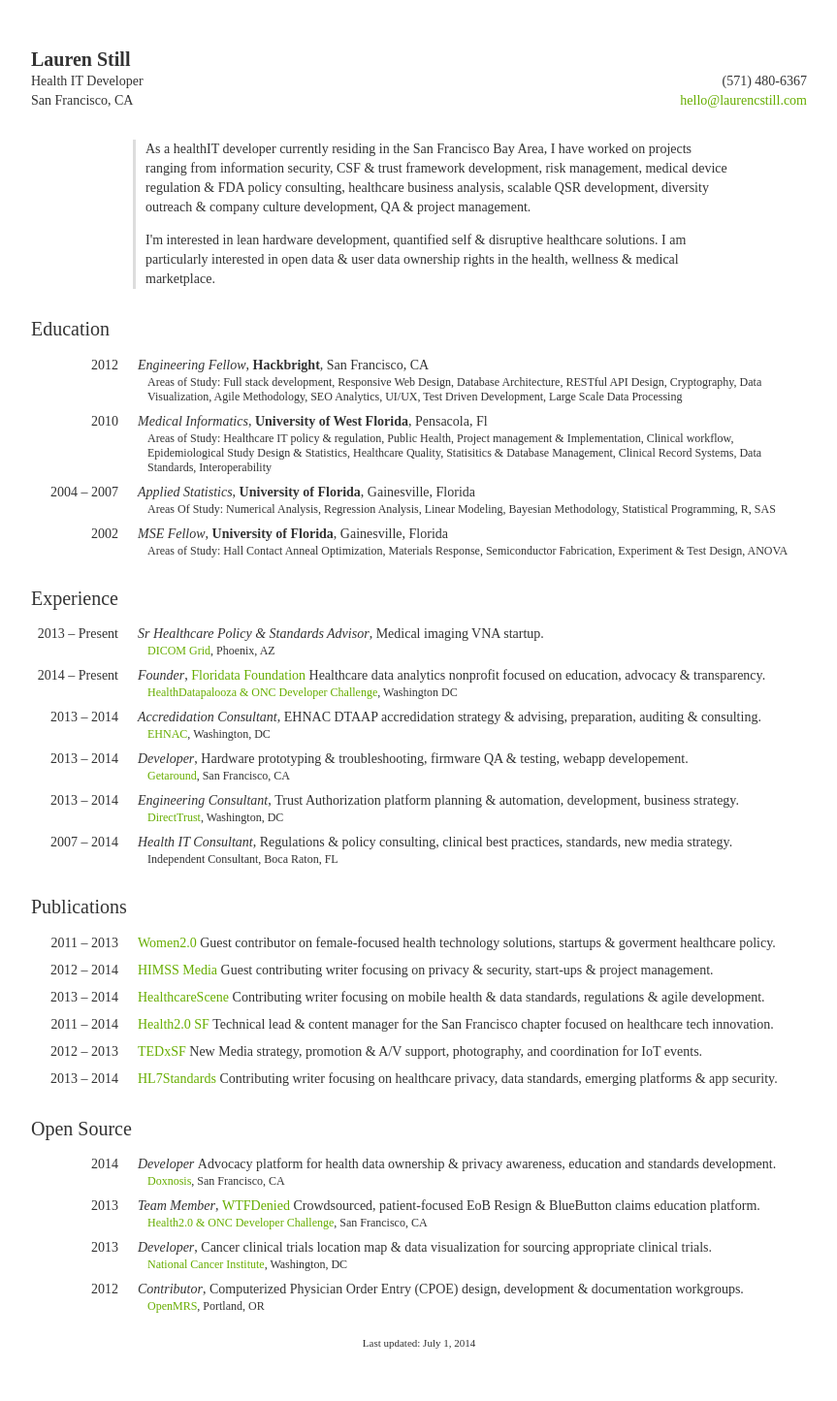
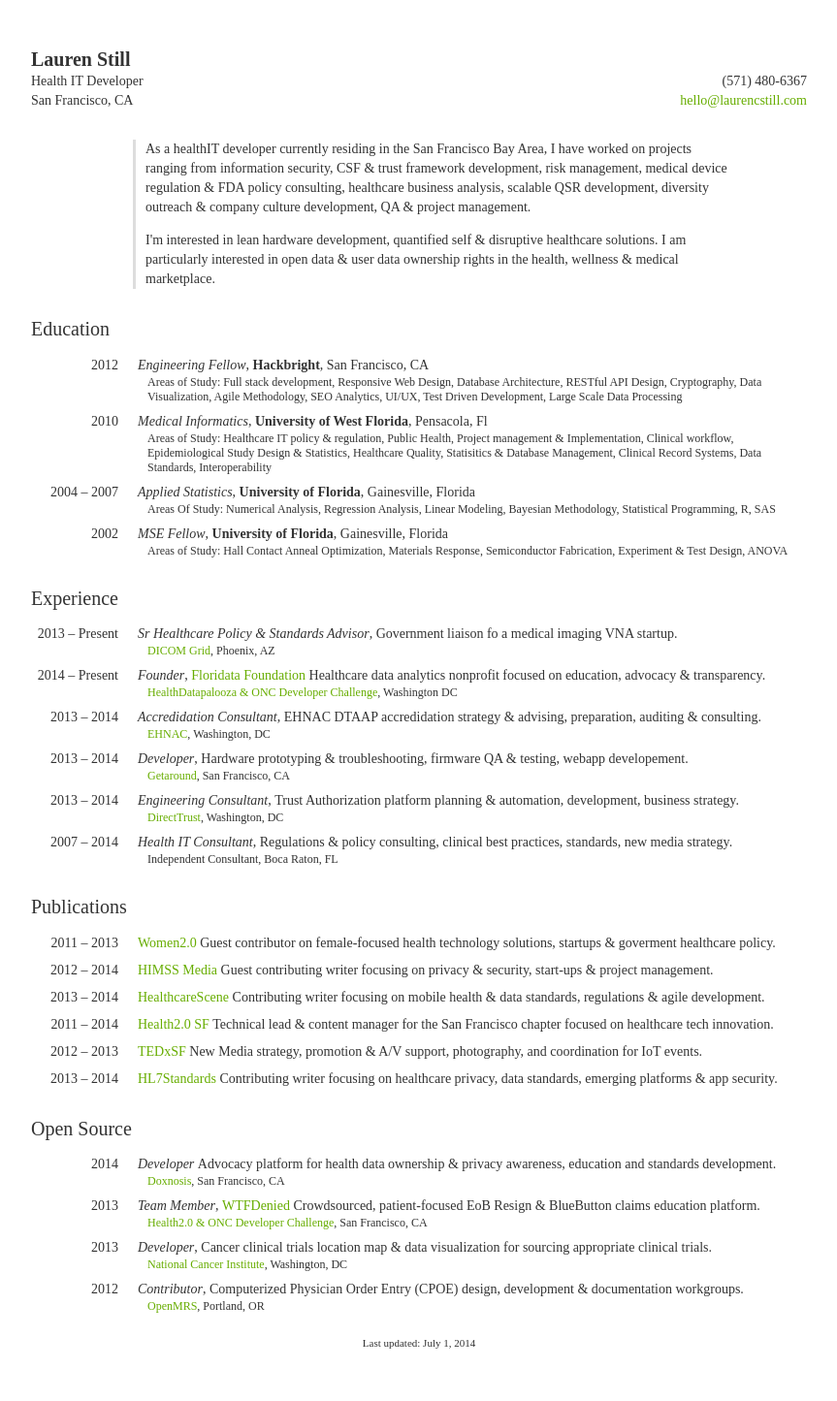
Before and after one commit to laurenstill/laurenstill.github.io, a Jekyll site: the page cv/index.html, which Jekyll copies as it is, in a window 1280 px wide. Shown: the whole page at 97% size, without its empty margins (208-1071 px from the left). Built offline with Jekyll 4.4.1, drawn with Linux system fonts in a browser that asks for light colours; comment, search, counter and statistics services are not loaded.

Commit message:
Update index.html

```diff
--- a/cv/index.html
+++ b/cv/index.html
@@ -87,7 +87,7 @@
             <li>
                     <span class="date">2013 &ndash; Present</span>
                     <span class="position">Sr Healthcare Policy &amp; Standards Advisor</span>,
-                    <span class="project">Medical imaging VNA startup.</span>
+                    <span class="project">Government liaison fo a medical imaging VNA startup.</span>
                     <span class="meta">
                         <a href="http://wwww.dicomgrid.com">DICOM Grid</a>, Phoenix, AZ<br>
                     </span>
```
